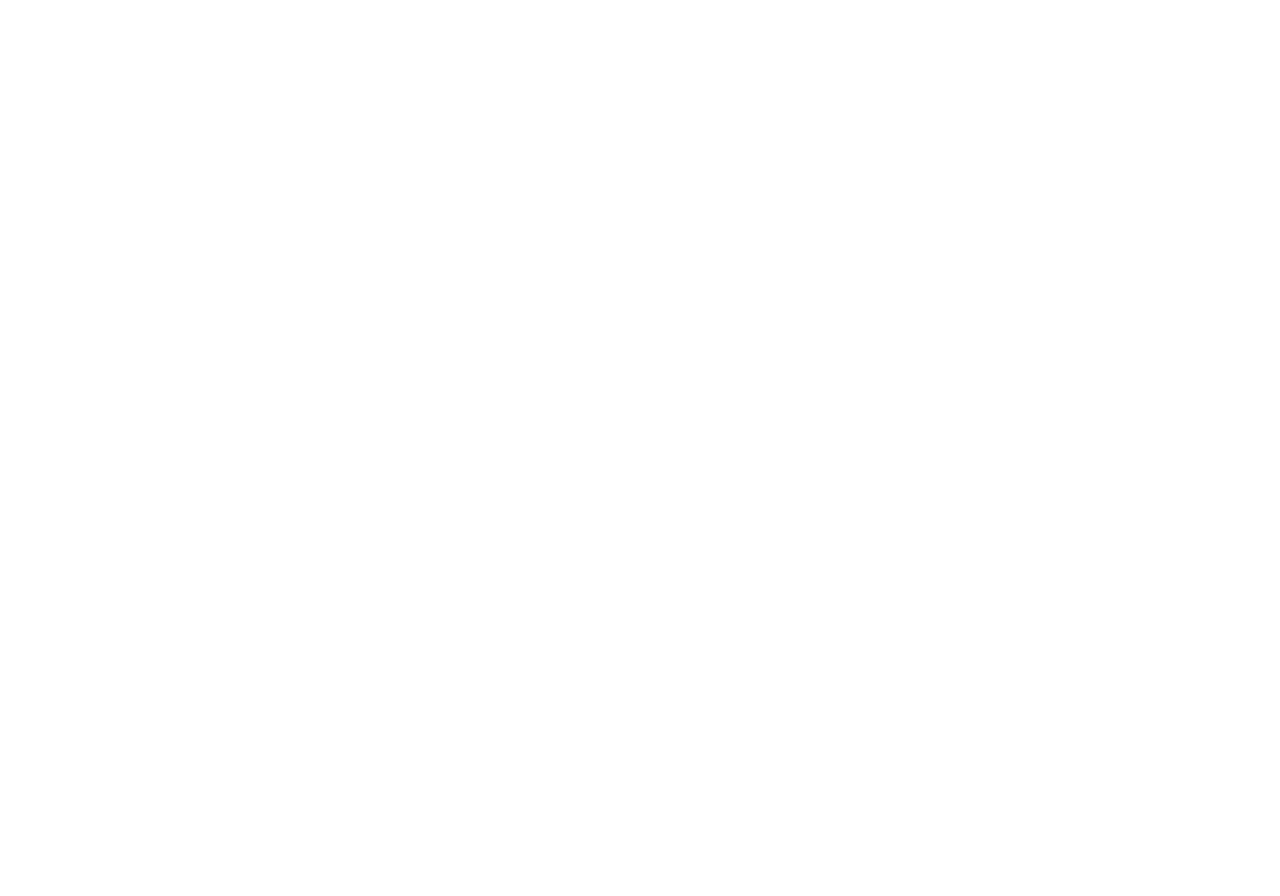
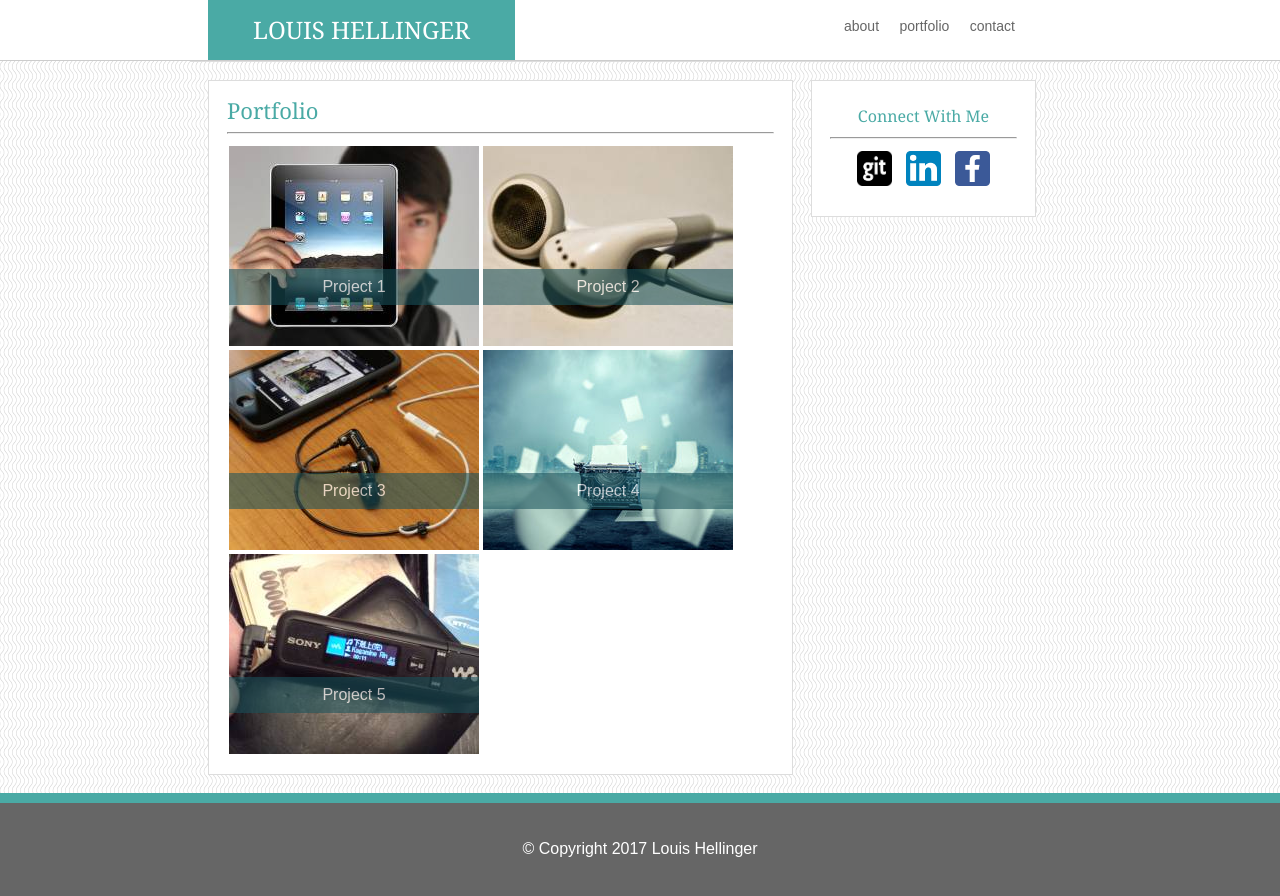
Before and after one commit to louisHellinger/Basic-Portfolio, a plain HTML site: page portfolio.html in a window 1280 px wide. Before the commit the page ends 800 px from the top, so only its background shows below. Drawn offline with Linux system fonts and the light colour scheme.

Commit message:
upload 8/30/17

```diff
--- a/assets/css/style.css
+++ b/assets/css/style.css
@@ -0,0 +1,297 @@
+/* tag styling */
+* {
+    -moz-box-sizing: border-box;
+    -webkit-box-sizing: border-box;
+     box-sizing: border-box;
+}
+
+body {
+	font-family:Arial, Helvetica, sans-serif;
+	background: url(../images/vertical-waves.png);
+    background-repeat: repeat;
+    margin: 0%;
+}
+
+a:hover
+	{
+		color: #4aaaa5;
+	}
+
+p {
+	font-family:Arial, Helvetica, sans-serif;
+	font-size:16px;
+	line-height:2.25;
+	color: #777777;
+
+}
+
+
+aside#connectBlock hr {
+	text-align: center;
+	size: .5px;
+	margin:12px 0%;
+
+}
+
+nav ul li{
+
+	width:200px;
+	display:inline;
+	list-style:none;
+	margin: 2% 0% 2% 0%;
+	font-family:Arial, Helvetica, sans-serif;
+	font-size:14px;
+	padding:0% 4%;
+
+}
+
+header ul {
+	margin:2% 6% 2% 2%;
+	padding:0px;
+	border-collapse: all;
+	float:right;
+	width:200px;
+
+}
+
+
+
+a {
+	text-decoration: none;
+	color:#666;
+}
+
+header {
+	background-color:#fff;
+	width:100%;
+	border-bottom: 1px solid #ccc;
+	margin:0 auto;
+
+}
+
+header h1 {
+	padding: 2% 5%;
+	float:left;
+	background-color:#4aaaa5;
+	text-align: center;
+	color:white;
+	font-family: 'Georgia', Times, 'Times New Roman', serif;
+	margin:0% 0% 0% 2%;
+	font-size:24px;
+	font-style:bold;
+	text-transform: uppercase;
+
+}
+
+h2 {
+	display:inline-block;
+	margin:0px;
+	font-family: 'Georgia', Times, 'Times New Roman', serif;
+	color:#4aaaa5;
+	font-size:22px;
+	font-style:bold;
+}
+
+h3 {
+	display:inline;
+	margin:50px 0px;
+	font-family: 'Georgia', Times, 'Times New Roman', serif;
+	color:#4aaaa5;
+	font-size:16px;
+	padding:20px 0px;
+
+}
+
+hr {
+    border-top: 1px
+    solid: #cdcdcd;
+    padding: 0px;
+    margin: 10px 0px 10px 0px;
+}
+
+footer {
+	clear:both;
+	text-align:center;
+	border-top: 10px solid #4aaaa5;
+	background-color: #666;
+	padding:3% 0%;
+	color:white;
+	width:100%;
+
+}
+
+
+
+/*. FORM ITEMS. */
+
+input[type=text], select {
+    width: 100%;
+    padding: 10px 4px;
+    margin: 8px 0;
+    display: inline-block;
+    border: 1px solid #ccc;
+    box-sizing: border-box;
+
+}
+
+label {
+	font-size:13px;
+	margin:0px;
+}
+
+textarea {
+	width:100%;
+	height:200px;
+	box-sizing: border-box;
+	border: 1px solid #ccc;
+	margin: 8px 0;
+	resize:vertical;
+    overflow:auto;
+
+}
+
+
+/* IDs */
+
+/*#container {
+	width:900px;
+	margin: 0 auto;
+	overflow:auto;
+
+}*/
+
+#topNavigation{
+	width:900px;
+	margin:0 auto;
+
+}
+
+#mainSection {
+	float:left;
+	width:65%;
+	background-color: white;
+	margin:2%;
+	padding:2%;
+	border-style: solid;
+	border-width: 1px;
+	border-color: #ddd;
+	position:relative;
+	left:200;
+
+}
+
+#portfolioLayout {
+	float:left;
+	width:65%;
+	background-color: white;
+	margin:2%;
+	padding:2%;
+	border-style: solid;
+	border-width: 1px;
+	border-color: #ddd;
+	position:relative;
+	left:200;
+
+}
+
+
+#connectBlock {
+	position:relative;
+	right: 0px;
+	float:left;
+	text-align: center;
+	font-family:Arial, Helvetica, sans-serif;
+	color:#4aaaa5;
+	background-color: white;
+	margin:2% 2% 0% 0%;
+	width:25%;
+	padding: 3% 2%;
+
+
+}
+
+#connectBlock ul {
+	padding:0px;
+	border-collapse: all;
+}
+
+
+#connectBlock ul li {
+	display:inline;
+
+}
+
+#profilePic {
+	margin: 0% 3% 2% 0%;
+	width:240px;
+}
+
+
+
+
+/* classes */
+
+.icon {
+	height:35px;
+	margin: 0px 5px;
+	display:inline;
+}
+
+.clearfix::after {
+	content:"";
+	display:block;
+  	clear:both;
+}
+
+.floatLeft {
+	float: left;
+}
+
+.thinBorder{
+	border-style: solid;
+	border-width: 1px;
+	border-color: #ddd;
+	padding:10px;
+
+}
+
+
+.contents {
+    overflow: auto;
+    border-top: 1px solid #ddd;
+    width:900px;
+    margin: 0 auto;
+}
+
+
+
+figcaption {
+	float:left;
+	background: rgba(26, 83, 92, 0.8);
+	z-index:5;
+	position:relative;
+	top:-80px;
+	color:white;
+	padding:10px 0px;
+	width:250px;
+	text-align: center;
+	opacity:.7;
+
+}
+
+
+
+section.figures {
+	display: inline;
+	float:left;
+	border-collapse: all;
+}
+
+section.figures figure {
+    display: inline;
+    width:250px;
+    height:200px;
+    float:left;
+    margin:2px;
+
+}
--- a/contact.html
+++ b/contact.html
@@ -0,0 +1,95 @@
+<!DOCTYPE html>
+<html>
+<head>
+	<title>Louis Hellinger: Contact</title>
+	<link rel="stylesheet" type="text/css" href="assets/css/reset.css">
+	<link rel="stylesheet" type="text/css" href="assets/css/style.css">
+</head>
+<body>
+
+
+	<header class="clearfix">
+		<nav id="topNavigation">
+
+			<h1>
+				Louis Hellinger
+			</h1>
+
+			<ul>
+				<li><a href="index.html">about</a></li>
+				<li><a href="portfolio.html">portfolio</a></li>
+				<li><a href="contact.html">contact</a></li>
+			</ul>
+		</nav>
+	</header>
+
+
+	<section class="contents">
+
+	<article id="mainSection" class="thinBorder">
+		<h2>
+			Contact
+		</h2>
+
+		<hr>
+	<form>
+		<label for="name">Name</label> <br>
+		<input type="text" id="name" name="firstname">
+
+			<br>
+
+		<label for="email">Email</label> <br>
+		<input type="text" id="email" name="EmailAddress">
+
+
+
+			<br>
+
+		<label>Message</label> <br>
+		<textarea></textarea>
+
+	</form>
+
+	</article>
+
+
+	<aside id="connectBlock" class="thinBorder">
+		<h3>
+			Connect With Me
+		</h3>
+
+		<hr>
+
+		<ul>
+				<li>
+					<a href="https://github.com/louisHellinger">
+					<img src="assets/images/github-icon-4.jpg" alt="view my GitHub Profile"  class="icon">
+					</a>
+				</li>
+
+				<li>
+					<a href="https://www.linkedin.com/in/lhellinger/">
+					<img src="assets/images/linkedin-512.png" alt="view my LinkedIn Profile" class="icon">
+					</a>
+				</li>
+				<li>
+					<a href="https://www.facebook.com/l.hellinger">
+					<img src="assets/images/facebook-256.png" alt="View my Facebook profile" class="icon">
+					</a>
+				</li>
+		</ul>
+
+	</aside>
+
+	</section>
+
+		<footer>
+			 &copy; Copyright 2017 Louis Hellinger
+		</footer>
+
+
+
+
+
+</body>
+</html>
--- a/portfolio.html
+++ b/portfolio.html
@@ -0,0 +1,110 @@
+<!DOCTYPE html>
+<html>
+<head>
+	<title>Louis Hellinger: PORTFOLIO</title>
+	<link rel="stylesheet" type="text/css" href="assets/css/reset.css">
+	<link rel="stylesheet" type="text/css" href="assets/css/style.css">
+</head>
+
+
+<body>
+	<header class="clearfix">
+		<nav id="topNavigation">
+
+			<h1>
+				Louis Hellinger
+			</h1>
+
+			<ul>
+				<li><a href="index.html">about</a></li>
+				<li><a href="portfolio.html">portfolio</a></li>
+				<li><a href="contact.html">contact</a></li>
+			</ul>
+		</nav>
+	</header>
+
+
+	<section class="contents">
+
+			<article id="portfolioLayout">
+				<h2>
+					Portfolio
+				</h2>
+
+				<hr>
+						<section class="figures">
+
+							<figure>
+							  <img src="assets/images/image1.jpg" width=250 height=200 alt="Project 1" >
+							  <figcaption class="overlayText"> Project 1</figcaption>
+							</figure>
+
+							<figure>
+							  <img src="assets/images/image2.jpg" alt="Project 2">
+
+							  <figcaption class="overlayText">Project 2</figcaption>
+							</figure>
+
+							<figure>
+							  <img src="assets/images/image3.jpg" alt="Project 3">
+
+							  <figcaption class="overlayText">Project 3</figcaption>
+							</figure>
+
+							<figure>
+							  <img src="assets/images/image4.jpg" alt="Project 4">
+							  <figcaption class="overlayText">Project 4</figcaption>
+							</figure>
+
+							<figure>
+							  <img src="assets/images/image5.jpg" alt="Project 5">
+
+							  <figcaption class="overlayText">Project 5</figcaption>
+							</figure>
+
+
+						</section>
+				</article>
+
+
+
+		<aside id="connectBlock" class="thinBorder">
+		<h3>
+			Connect With Me
+		</h3>
+
+		<hr>
+
+		<ul>
+				<li>
+					<a href="https://github.com/louisHellinger">
+					<img src="assets/images/github-icon-4.jpg" alt="view my GitHub Profile"  class="icon">
+					</a>
+				</li>
+
+				<li>
+					<a href="https://www.linkedin.com/in/lhellinger/">
+					<img src="assets/images/linkedin-512.png" alt="view my LinkedIn Profile" class="icon">
+					</a>
+				</li>
+				<li>
+					<a href="https://www.facebook.com/l.hellinger">
+					<img src="assets/images/facebook-256.png" alt="View my Facebook profile" class="icon">
+					</a>
+				</li>
+		</ul>
+
+	</aside>
+
+
+	</section>
+
+		<footer>
+			 &copy; Copyright 2017 Louis Hellinger
+		</footer>
+
+
+
+
+</body>
+</html>
```
Also changed, not shown: index.html (+82 -2 lines), assets/images/butterflies.jpg (added), assets/images/facebook-256.png (added), assets/images/github-icon-4.jpg (added), assets/images/image1.jpg (added), assets/images/image2.jpg (added), assets/images/image3.jpg (added), assets/images/image4.jpg (added), assets/images/image5.jpg (added), assets/images/linkedin-512.png (added), assets/images/vertical-waves.png (added), 2 other files.
